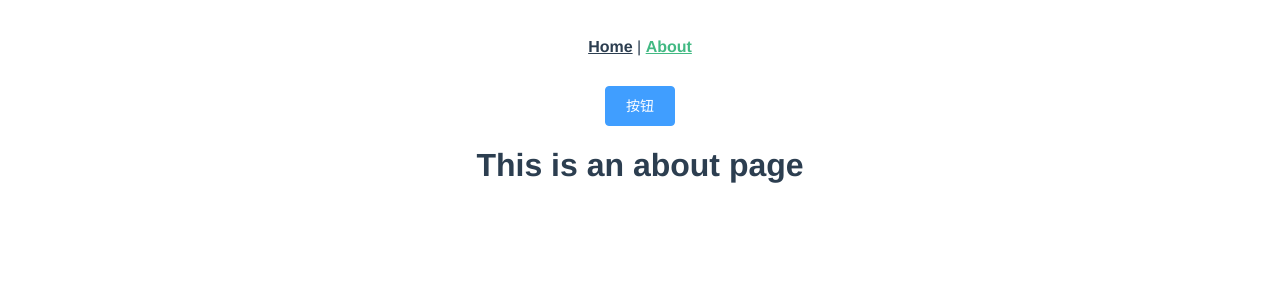
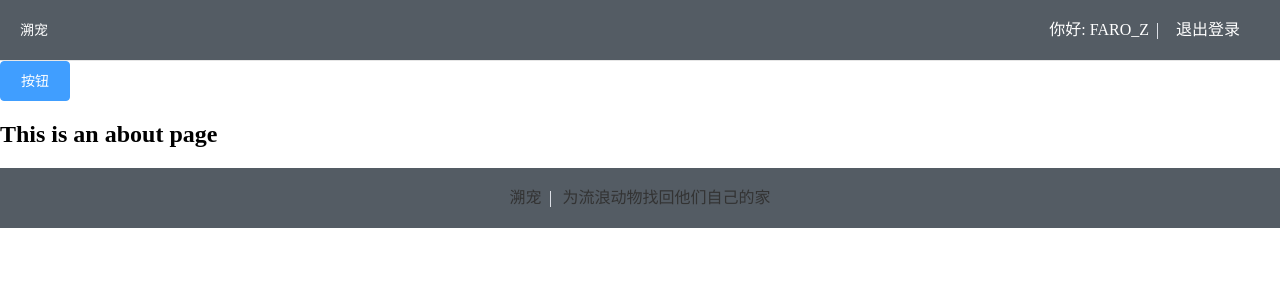
Before and after one commit to wcgzgj/pet-find, a Vue app in the folder web/: page /about in a window 1280 px wide. Shown: the top 300 px of the page. Built offline with nearby package versions, Linux system fonts and the light colour scheme; no server answers.

Commit message:
前端界面初始化

```diff
--- a/web/src/App.vue
+++ b/web/src/App.vue
@@ -1,30 +1,66 @@
 <template>
-  <div id="nav">
-    <router-link to="/">Home</router-link> |
-    <router-link to="/about">About</router-link>
-  </div>
-  <router-view/>
+  <el-container direction="vertical">
+    <the-header></the-header>
+    <router-view/>
+    <the-footer></the-footer>
+  </el-container>
 </template>
 
+
+
+<script lang="ts">
+  import { defineComponent} from 'vue';
+  import TheFooter from './components/the-footer.vue'
+  import TheHeader from "./components/the-header.vue";
+
+  export default defineComponent({
+    name: 'App',
+    components: {
+      TheHeader,
+      TheFooter
+    },
+  });
+
+</script>
+
+
+
 <style lang="scss">
-#app {
-  font-family: Avenir, Helvetica, Arial, sans-serif;
-  -webkit-font-smoothing: antialiased;
-  -moz-osx-font-smoothing: grayscale;
-  text-align: center;
-  color: #2c3e50;
-}
+  .the-header, .the-footer {
+    background-color: #B3C0D1;
+    color: #333;
+    text-align: center;
+    line-height: 60px;
+    margin: 0px;
+  }
 
-#nav {
-  padding: 30px;
 
-  a {
-    font-weight: bold;
-    color: #2c3e50;
 
-    &.router-link-exact-active {
-      color: #42b983;
-    }
+  /*.el-aside {*/
+  /*  background-color: #D3DCE6;*/
+  /*  color: #333;*/
+  /*  text-align: center;*/
+  /*  line-height: 200px;*/
+  /*}*/
+
+  /*.el-main {*/
+  /*  background-color: #E9EEF3;*/
+  /*  color: #333;*/
+  /*  text-align: center;*/
+  /*  line-height: 160px;*/
+  /*}*/
+
+  /*
+	找到html标签、body标签，和挂载的标签
+	都给他们统一设置样式
+  */
+  html,body,#app,.el-container{
+    /*设置内部填充为0，几个布局元素之间没有间距*/
+    padding: 0px;
+    /*外部间距也是如此设置*/
+    margin: 0px;
+    /*统一设置高度为100%*/
+    height: 100%;
   }
-}
+
 </style>
--- a/web/src/components/HelloWorld.vue
+++ /dev/null
@@ -1,62 +0,0 @@
-<template>
-  <div class="hello">
-    <h1>{{ msg }}</h1>
-    <p>
-      For a guide and recipes on how to configure / customize this project,<br>
-      check out the
-      <a href="https://cli.vuejs.org" target="_blank" rel="noopener">vue-cli documentation</a>.
-    </p>
-    <h3>Installed CLI Plugins</h3>
-    <ul>
-      <li><a href="https://github.com/vuejs/vue-cli/tree/dev/packages/%40vue/cli-plugin-babel" target="_blank" rel="noopener">babel</a></li>
-      <li><a href="https://github.com/vuejs/vue-cli/tree/dev/packages/%40vue/cli-plugin-router" target="_blank" rel="noopener">router</a></li>
-      <li><a href="https://github.com/vuejs/vue-cli/tree/dev/packages/%40vue/cli-plugin-vuex" target="_blank" rel="noopener">vuex</a></li>
-      <li><a href="https://github.com/vuejs/vue-cli/tree/dev/packages/%40vue/cli-plugin-typescript" target="_blank" rel="noopener">typescript</a></li>
-    </ul>
-    <h3>Essential Links</h3>
-    <ul>
-      <li><a href="https://vuejs.org" target="_blank" rel="noopener">Core Docs</a></li>
-      <li><a href="https://forum.vuejs.org" target="_blank" rel="noopener">Forum</a></li>
-      <li><a href="https://chat.vuejs.org" target="_blank" rel="noopener">Community Chat</a></li>
-      <li><a href="https://twitter.com/vuejs" target="_blank" rel="noopener">Twitter</a></li>
-      <li><a href="https://news.vuejs.org" target="_blank" rel="noopener">News</a></li>
-    </ul>
-    <h3>Ecosystem</h3>
-    <ul>
-      <li><a href="https://router.vuejs.org" target="_blank" rel="noopener">vue-router</a></li>
-      <li><a href="https://vuex.vuejs.org" target="_blank" rel="noopener">vuex</a></li>
-      <li><a href="https://github.com/vuejs/vue-devtools#vue-devtools" target="_blank" rel="noopener">vue-devtools</a></li>
-      <li><a href="https://vue-loader.vuejs.org" target="_blank" rel="noopener">vue-loader</a></li>
-      <li><a href="https://github.com/vuejs/awesome-vue" target="_blank" rel="noopener">awesome-vue</a></li>
-    </ul>
-  </div>
-</template>
-
-<script lang="ts">
-import { defineComponent } from 'vue';
-
-export default defineComponent({
-  name: 'HelloWorld',
-  props: {
-    msg: String,
-  },
-});
-</script>
-
-<!-- Add "scoped" attribute to limit CSS to this component only -->
-<style scoped lang="scss">
-h3 {
-  margin: 40px 0 0;
-}
-ul {
-  list-style-type: none;
-  padding: 0;
-}
-li {
-  display: inline-block;
-  margin: 0 10px;
-}
-a {
-  color: #42b983;
-}
-</style>
--- /dev/null
+++ b/web/src/components/the-footer.vue
@@ -0,0 +1,20 @@
+<template>
+    <el-footer style="background-color: #545c64" class="the-footer" >
+        <div style="text-decoration-color: #E9EEF3">
+            <span>溯宠</span>
+            <el-divider direction="vertical"></el-divider>
+            为流浪动物找回他们自己的家
+        </div>
+    </el-footer>
+</template>
+
+<script>
+    export default {
+        name: "the-footer"
+    }
+</script>
+
+<style scoped>
+
+
+</style>
--- /dev/null
+++ b/web/src/components/the-header.vue
@@ -0,0 +1,123 @@
+<template>
+    <el-menu
+            class="the-header"
+            mode="horizontal"
+            @select="handleSelect"
+            background-color="#545c64"
+            text-color="#fff"
+            router
+            active-text-color="#ffd04b">
+        <el-menu-item index="/" text-color="#303133">
+            <el-link :underline="false" >
+                溯宠
+            </el-link>
+        </el-menu-item>
+
+
+
+
+
+        <!--登录及用户名显示-->
+        <div style="margin-right: 40px">
+            <router-link to="#" class="login-menu" v-show="user.id">
+                <span>你好: {{user.name}}</span>
+                <el-divider direction="vertical"></el-divider>
+                <el-popconfirm
+                        title="确认退出？"
+                        @confirm="logout"
+                >
+                    <template #reference>
+                        <a class="login-menu" v-show="user.id" >
+                            <span>退出登录</span>
+                        </a>
+                    </template>
+                </el-popconfirm>
+            </router-link>
+
+            <router-link to="/login" class="login-menu" v-show="!user.id">
+                <span>登录</span>
+            </router-link>
+        </div>
+
+    </el-menu>
+
+
+
+
+
+</template>
+
+<script>
+    import { defineComponent, onMounted, ref, createVNode ,computed} from 'vue';
+    import axios from 'axios';
+    import store from '@/store'
+    import { ElMessage } from 'element-plus'
+    export default {
+        name: "the-header",
+
+
+        setup() {
+            /**
+             * ------变量区------
+             */
+            const user = ref({
+                id: 1,
+                name: "FARO_Z",
+                password: "abc123"
+            });
+
+
+
+
+            /**
+             * ------方法区------
+             */
+
+
+            /**
+             * 退出登录
+             */
+            const logout = () => {
+                console.log("退出登录!")
+
+                axios.get("/user/logout/"+user.value.token).then((response)=>{
+                    const data = response.data;
+                    if (data.success) {
+                        ElMessage.success("退出登录成功!")
+                        /**
+                         * 退出登录时
+                         * 将 sessionStorage 中对应 user的信息清空
+                         * 因为
+                         */
+                        store.commit("setUser", {});
+                    } else {
+                        ElMessage.error(data.message);
+                    }
+                });
+            }
+
+
+
+            onMounted(()=> {
+
+            });
+
+            return {
+                user,
+
+                logout
+
+            }
+        }
+    }
+</script>
+
+<style scoped>
+    .login-menu {
+        float: right;
+        color: white;
+        padding-left: 10px;
+        text-decoration: none;
+    }
+
+</style>
--- a/web/src/views/Home.vue
+++ b/web/src/views/Home.vue
@@ -1,18 +1,15 @@
 <template>
-  <div class="home">
-    <img alt="Vue logo" src="../assets/logo.png">
-    <HelloWorld msg="Welcome to Your Vue.js + TypeScript App"/>
-  </div>
+  <el-container>
+
+  </el-container>
 </template>
 
 <script lang="ts">
 import { defineComponent } from 'vue';
-import HelloWorld from '@/components/HelloWorld.vue'; // @ is an alias to /src
 
 export default defineComponent({
   name: 'Home',
   components: {
-    HelloWorld,
   },
 });
 </script>
```
Also changed, not shown: 2 other files (tests, documents, lock files or other folders).
